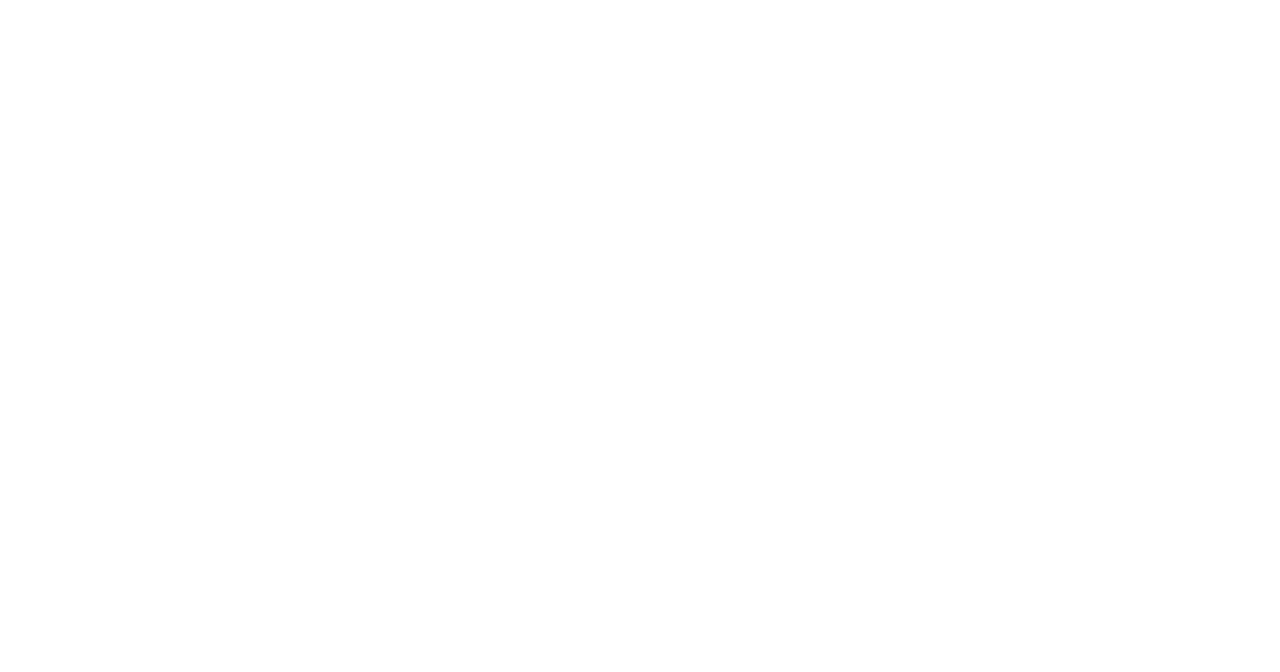
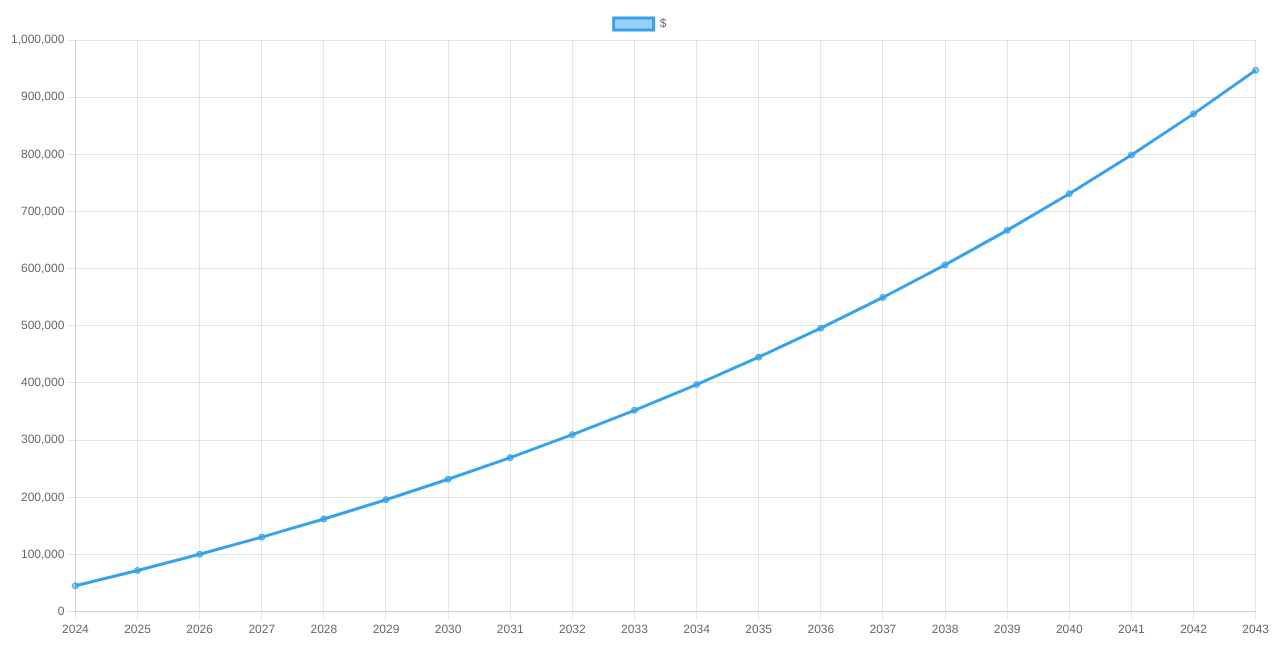
Before and after one commit to reid-rigo/hunter-financial-planning, a website with bundled scripts: page index.html in a window 1280 px wide. Built offline with nearby package versions, Linux system fonts and the light colour scheme.

Commit message:
basic chart

```diff
--- a/index.html
+++ b/index.html
@@ -5,5 +5,6 @@
 </head>
 
 <body>
+  <canvas id="chart"></canvas>
   <script src="out/bundle.js"></script>
 </body>
--- a/package.json
+++ b/package.json
@@ -22,9 +22,11 @@
   "homepage": "https://github.com/reid-rigo/hunter-financial-planning#readme",
   "dependencies": {
     "chart.js": "^4.2.1",
+    "lodash-es": "^4.17.21",
     "typescript": "^5.0.4"
   },
   "devDependencies": {
+    "@types/lodash-es": "^4.17.7",
     "esbuild": "^0.17.15",
     "ts-node": "^10.9.1"
   }
--- a/src/calculator.ts
+++ b/src/calculator.ts
@@ -1,6 +1,9 @@
+import { times } from "lodash-es"
+
 type YearPlan = {
   monthlySavings: number,
-  interestRate: number
+  interestRate: number,
+  year: number
 }
 
 type YearResult = YearPlan & {
@@ -20,9 +23,12 @@
   yearResults: YearResult[]
 }
 
-function lifePlan(lifePlan: LifePlan): LifeResult {
+function createLifePlan(lifePlan: LifePlan): LifeResult {
   const { initialAmount, monthlySavings, interestRate, years } = lifePlan
-  const yearPlans = Array<YearPlan>(years).fill({ monthlySavings, interestRate })
+  const startYear = new Date().getFullYear() + 1 // next year
+  const yearPlans = times(years, (y) => {
+    return { monthlySavings, interestRate, year: startYear + y }
+  })
 
   let amount = initialAmount
   const yearResults = yearPlans.map(yearPlan => {
@@ -45,4 +51,5 @@
   }
 }
 
-export { lifePlan }
+export { createLifePlan }
+export type { LifeResult }
--- /dev/null
+++ b/src/chart.ts
@@ -0,0 +1,17 @@
+import Chart from "chart.js/auto"
+import type { LifeResult } from "./calculator"
+
+function chartLifePlan(canvas: HTMLCanvasElement, lifeResult: LifeResult): Chart {
+  return new Chart(canvas, {
+    type: "line",
+    data: {
+      labels: lifeResult.yearResults.map(yearResult => yearResult.year),
+      datasets: [{
+        label: "$",
+        data: lifeResult.yearResults.map(yearResult => yearResult.finalAmount)
+      }]
+    }
+  })
+}
+
+export { chartLifePlan }
--- a/src/index.ts
+++ b/src/index.ts
@@ -1,3 +1,14 @@
-import { lifePlan } from "./calculator"
+import { createLifePlan } from "./calculator"
+import { chartLifePlan } from "./chart"
 
-export { lifePlan }
+export { createLifePlan, chartLifePlan }
+
+const lifePlan = createLifePlan({
+  initialAmount: 20000,
+  monthlySavings: 2000,
+  interestRate: 6.0,
+  years: 20
+})
+
+const canvas = <HTMLCanvasElement>document.querySelector("canvas#chart")
+chartLifePlan(canvas, lifePlan)
```
Also changed, not shown: src/run.ts (+5 -3 lines), 1 other file.
